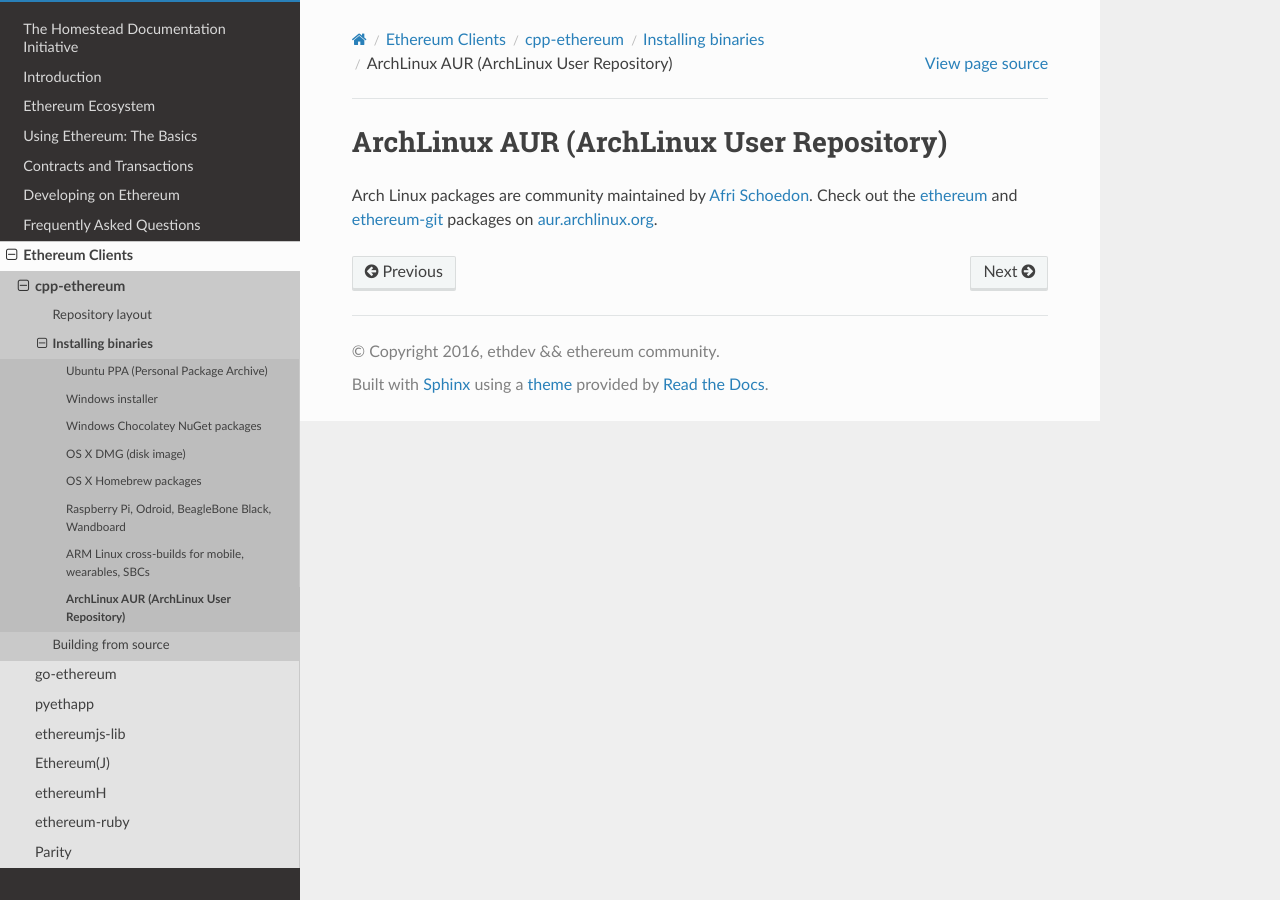
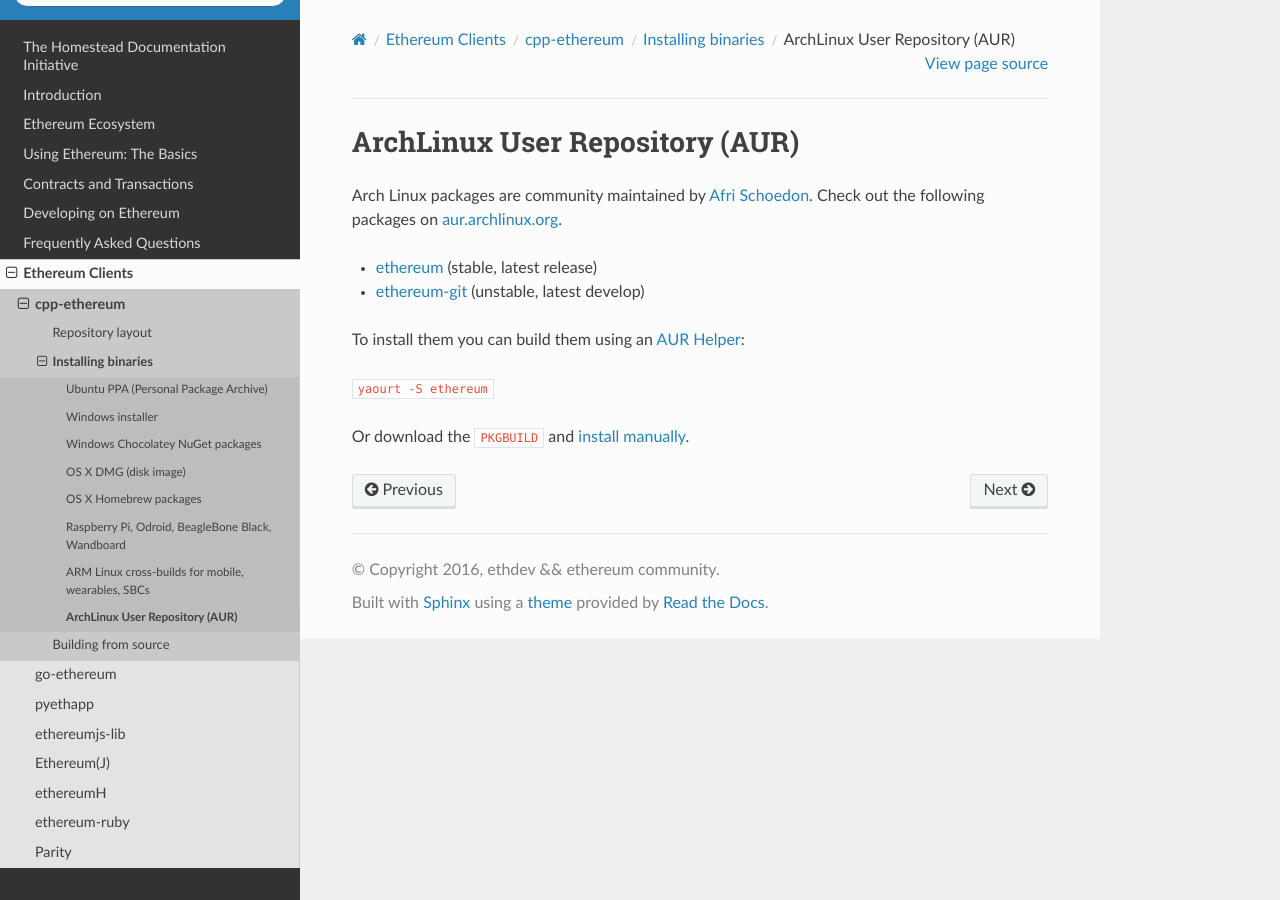
Before and after one commit to ethereum/homestead-guide, a Sphinx documentation site: the page built from source/ethereum-clients/cpp-ethereum/installing-binaries/linux-arch-aur.rst, in a window 1280 px wide. Built offline with Sphinx 7.4.7 and the Read the Docs theme 2.0.0, drawn with Linux system fonts in a browser that asks for light colours.

Commit message:
Update linux-arch-aur.rst

```diff
--- a/source/ethereum-clients/cpp-ethereum/installing-binaries/linux-arch-aur.rst
+++ b/source/ethereum-clients/cpp-ethereum/installing-binaries/linux-arch-aur.rst
@@ -1,10 +1,18 @@
 
-ArchLinux AUR (ArchLinux User Repository)
+ArchLinux User Repository (AUR)
 --------------------------------------------------------------------------------
 
 Arch Linux packages are community maintained by
-`Afri Schoedon <https://github.com/5chdn>`_.  Check out the
-`ethereum <https://aur.archlinux.org/packages/ethereum/>`_ and
-`ethereum-git <https://aur.archlinux.org/packages/ethereum-git/>`_ packages
-on
-`aur.archlinux.org <https://aur.archlinux.org>`_.
+`Afri Schoedon <https://github.com/5chdn>`_. Check out the following packages
+on `aur.archlinux.org <https://aur.archlinux.org>`_.
+
+- `ethereum <https://aur.archlinux.org/packages/ethereum/>`_ (stable, latest release)
+- `ethereum-git <https://aur.archlinux.org/packages/ethereum-git/>`_ (unstable, latest develop)
+
+To install them you can build them using an
+`AUR Helper <https://wiki.archlinux.org/index.php/AUR_helpers>`_:
+
+``yaourt -S ethereum``
+
+Or download the ``PKGBUILD`` and
+`install manually <https://wiki.archlinux.org/index.php/Arch_User_Repository#Installing_packages>`_.
```
